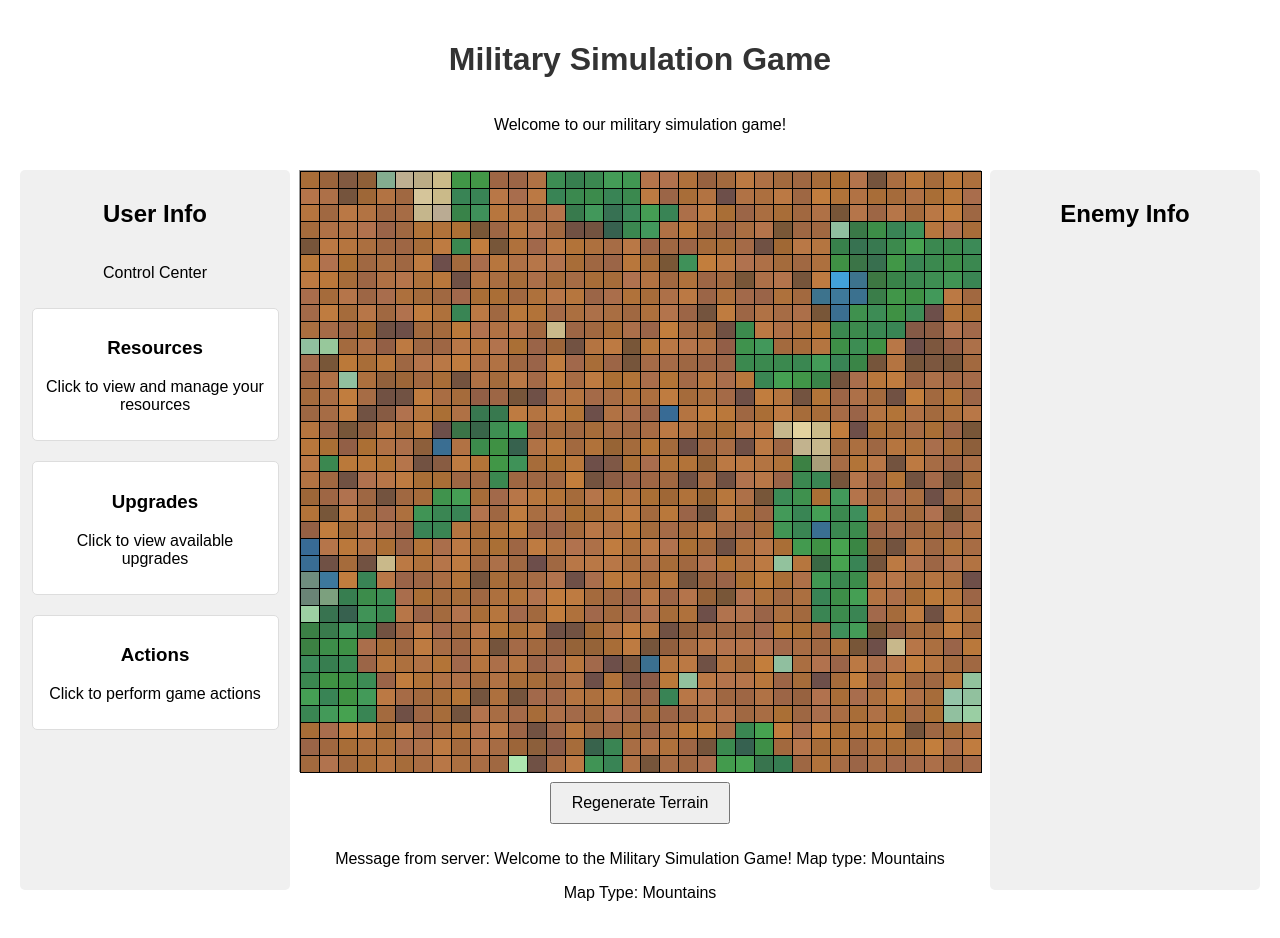
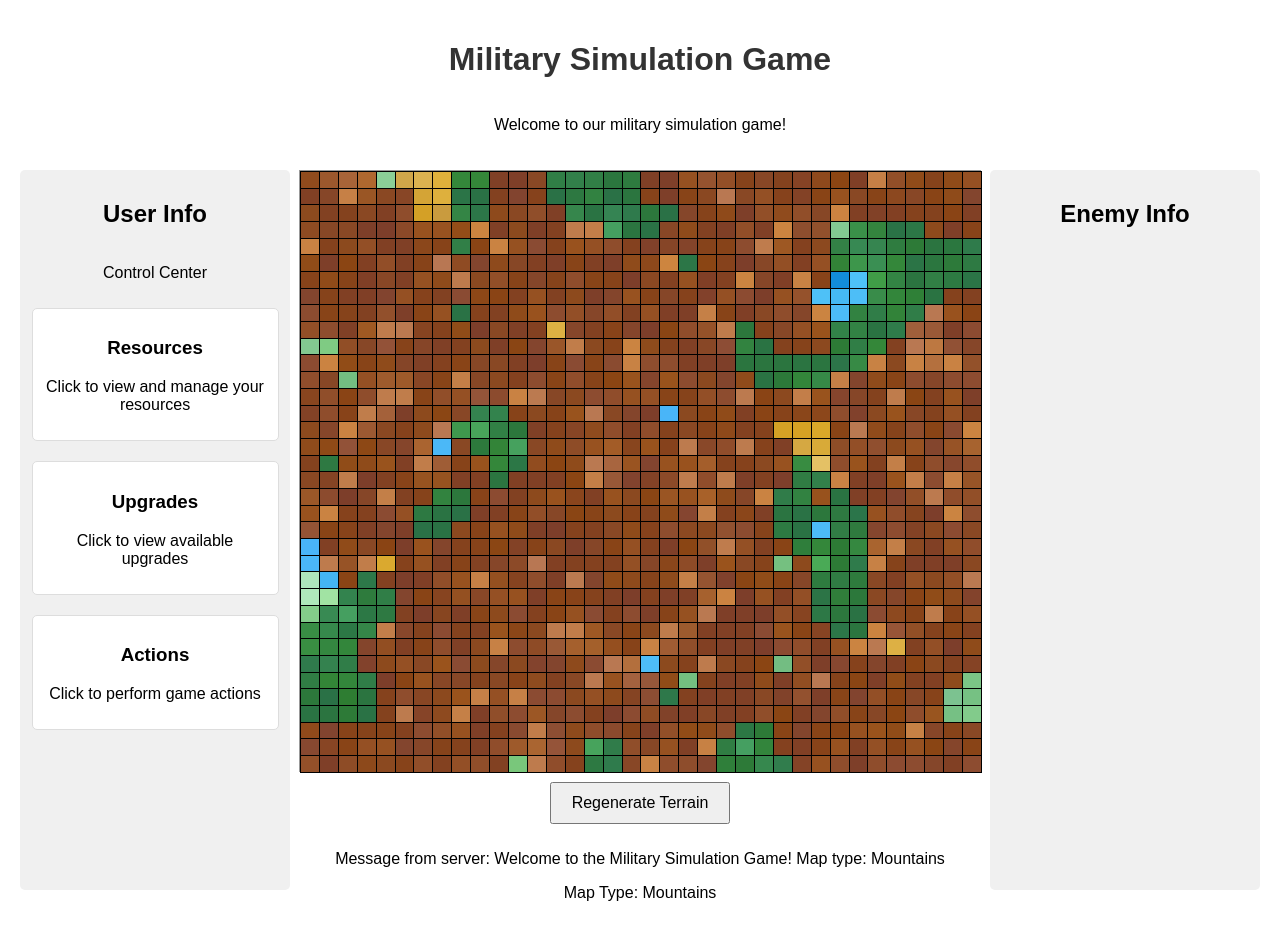
Before and after one commit to wallyatkins/cofm-python-web-app, a FastAPI app: page / in a window 1280 px wide. Run offline with FastAPI, Linux system fonts and the light colour scheme.

Commit message:
feat: Improve terrain color gradients

```diff
--- a/main.py
+++ b/main.py
@@ -46,7 +46,7 @@ def generate_terrain(size):
                 terrain[i][j]['moisture'] = random.uniform(0.6, 1.0)
 
     # Adjust heights based on neighboring terrain types
-    for _ in range(3):  # Apply the adjustment multiple times for a smoother effect
+    for _ in range(5):  # Increase the number of iterations for smoother transitions
         new_terrain = [[cell.copy() for cell in row] for row in terrain]
         for i in range(size):
             for j in range(size):
@@ -71,16 +71,24 @@ def generate_terrain(size):
 
                     # Lower height near water
                     if water_count > 0:
-                        height_adjustment -= water_count * 0.5
+                        height_adjustment -= water_count * 0.3
 
                     # Increase height near mountains
                     if mountain_count > 0:
-                        height_adjustment += mountain_count * 0.5
+                        height_adjustment += mountain_count * 0.3
 
-                    new_height = int((terrain[i][j]['height'] + avg_neighbor_height) / 2 + height_adjustment)
-                    new_terrain[i][j]['height'] = max(2, min(new_height, 7))  # Clamp between 2 and 7
+                    new_height = (terrain[i][j]['height'] * 0.7 + avg_neighbor_height * 0.3 + height_adjustment)
+                    new_terrain[i][j]['height'] = max(1, min(new_height, 10))  # Clamp between 1 and 10
 
         terrain = new_terrain
+
+    # Normalize heights to be between 1 and 10
+    min_height = min(cell['height'] for row in terrain for cell in row)
+    max_height = max(cell['height'] for row in terrain for cell in row)
+    for i in range(size):
+        for j in range(size):
+            if terrain[i][j]['type'] != 'water' and terrain[i][j]['type'] != 'mountain':
+                terrain[i][j]['height'] = 1 + (terrain[i][j]['height'] - min_height) * 9 / (max_height - min_height)
 
     # For coastal type, create a more defined coastline
     if selected_map_type == 'coastal':
--- a/templates/index.html
+++ b/templates/index.html
@@ -73,11 +73,11 @@
             border: 1px solid #000;
             position: relative;
         }
-        .plains { --base-color: #B8F4B8; }
-        .forest { --base-color: #4CAF50; }
-        .mountain { --base-color: #CD853F; }
-        .water { --base-color: #4FC3F7; }
-        .desert { --base-color: #F4E1A5; }
+        .plains { --base-color: #B8F4B8; --dark-color: #7AC97A; }
+        .forest { --base-color: #4CAF50; --dark-color: #2E7D32; }
+        .mountain { --base-color: #CD853F; --dark-color: #8B4513; }
+        .water { --base-color: #4FC3F7; --dark-color: #0288D1; }
+        .desert { --base-color: #F4E1A5; --dark-color: #DAA520; }
         .map-cell::before {
             content: '';
             position: absolute;
@@ -86,7 +86,7 @@
             right: 0;
             bottom: 0;
             background-color: var(--base-color);
-            opacity: calc(0.8 + (var(--height) - 1) * 0.04);
+            opacity: 1;
         }
         .map-cell::after {
             content: '';
@@ -95,7 +95,8 @@
             left: 0;
             right: 0;
             bottom: 0;
-            background-color: rgba(0, 0, 0, calc(0.05 + (10 - var(--height)) * 0.04));
+            background-color: var(--dark-color);
+            opacity: calc((var(--height) - 1) / 9);
             transition: opacity 0.3s;
         }
         .map-cell {
```
